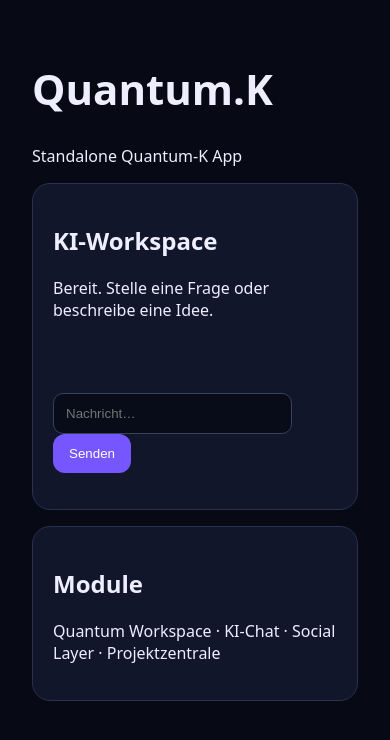
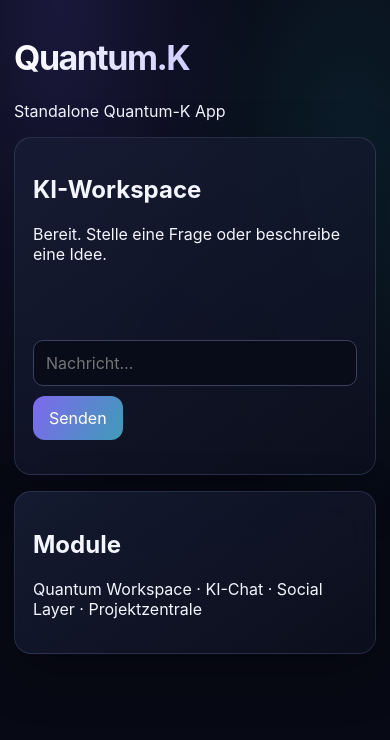
Before and after one commit to gaussa72-boop/Quantum.K, a plain HTML site: page app/index.html in a window 390 px wide. Drawn offline with Linux system fonts and the light colour scheme.

Commit message:
Apply Ultima responsive visual and performance refinements

```diff
--- a/app/index.html
+++ b/app/index.html
@@ -1 +1,13 @@
-<!doctype html><html lang="de"><head><meta charset="utf-8"><meta name="viewport" content="width=device-width,initial-scale=1"><meta name="theme-color" content="#080b18"><title>Quantum.K App</title><style>body{margin:0;background:#070914;color:#eef;font:16px system-ui}main{max-width:900px;margin:auto;padding:32px}h1{font-size:42px}section{background:#11162b;border:1px solid #293052;border-radius:18px;padding:20px;margin:16px 0}button{background:#7657ff;color:white;border:0;border-radius:12px;padding:12px 16px}input{width:75%;padding:12px;border-radius:10px;border:1px solid #394060;background:#080b18;color:white}#chat{min-height:100px;white-space:pre-wrap}</style></head><body><main><h1>Quantum.K</h1><p>Standalone Quantum-K App</p><section><h2>KI-Workspace</h2><div id="chat">Bereit. Stelle eine Frage oder beschreibe eine Idee.</div><p><input id="q" placeholder="Nachricht…"> <button onclick="send()">Senden</button></p></section><section><h2>Module</h2><p>Quantum Workspace · KI-Chat · Social Layer · Projektzentrale</p></section></main><script>function send(){let q=document.getElementById('q').value.trim();if(!q)return;document.getElementById('chat').textContent='Du: '+q+'\n\nQuantum.K: Anfrage lokal angenommen. Für echte KI-Antworten kann ein sicherer Backend-Endpunkt verbunden werden.';document.getElementById('q').value=''}</script></body></html>
+<!doctype html><html lang="de"><head><meta charset="utf-8"><meta name="viewport" content="width=device-width,initial-scale=1"><meta name="theme-color" content="#080b18"><title>Quantum.K App</title><style>body{margin:0;background:#070914;color:#eef;font:16px system-ui}main{max-width:900px;margin:auto;padding:32px}h1{font-size:42px}section{background:#11162b;border:1px solid #293052;border-radius:18px;padding:20px;margin:16px 0}button{background:#7657ff;color:white;border:0;border-radius:12px;padding:12px 16px}input{width:75%;padding:12px;border-radius:10px;border:1px solid #394060;background:#080b18;color:white}#chat{min-height:100px;white-space:pre-wrap}</style>
+<style id="ultima-visual-performance">
+:root{--u-cyan:#73e7ef;--u-violet:#9b8cff;--u-line:rgba(160,180,255,.16)}
+html{scroll-behavior:smooth}body{min-height:100dvh;overflow-x:hidden;background:radial-gradient(ellipse at 15% 0%,rgba(92,78,198,.22),transparent 42%),radial-gradient(ellipse at 90% 20%,rgba(42,176,196,.13),transparent 38%),#070914;color:#f4f6ff;font-family:Inter,-apple-system,BlinkMacSystemFont,"Segoe UI",sans-serif}
+main{max-width:1080px!important;padding:clamp(18px,4vw,48px)!important}
+h1{font-size:clamp(34px,6vw,64px);letter-spacing:-.045em;background:linear-gradient(100deg,#fff,#c8c4ff 58%,#7cebf0);background-clip:text;-webkit-background-clip:text;color:transparent}
+section{background:linear-gradient(145deg,rgba(23,29,53,.86),rgba(12,16,30,.82));border:1px solid var(--u-line);border-radius:22px;padding:clamp(20px,3vw,30px);box-shadow:0 18px 55px rgba(0,0,0,.24);backdrop-filter:blur(18px)}
+button,input{font:inherit;transition:border-color .18s,box-shadow .18s,transform .18s}button{cursor:pointer;background:linear-gradient(120deg,#8068ee,#3e9cb8)}button:hover{transform:translateY(-2px);box-shadow:0 8px 28px rgba(110,104,235,.24)}
+input{max-width:100%;box-sizing:border-box}input:focus,button:focus-visible{outline:2px solid var(--u-cyan);outline-offset:3px}
+@media(max-width:640px){main{padding:14px!important}section{padding:18px;border-radius:17px}input{width:100%!important;margin-bottom:10px}button{min-height:44px}}
+@media(prefers-reduced-motion:reduce){*,*:before,*:after{scroll-behavior:auto!important;animation-duration:.01ms!important;transition-duration:.01ms!important}}
+</style>
+</head><body><main><h1>Quantum.K</h1><p>Standalone Quantum-K App</p><section><h2>KI-Workspace</h2><div id="chat">Bereit. Stelle eine Frage oder beschreibe eine Idee.</div><p><input id="q" placeholder="Nachricht…"> <button onclick="send()">Senden</button></p></section><section><h2>Module</h2><p>Quantum Workspace · KI-Chat · Social Layer · Projektzentrale</p></section></main><script>function send(){let q=document.getElementById('q').value.trim();if(!q)return;document.getElementById('chat').textContent='Du: '+q+'\n\nQuantum.K: Anfrage lokal angenommen. Für echte KI-Antworten kann ein sicherer Backend-Endpunkt verbunden werden.';document.getElementById('q').value=''}</script></body></html>
```
